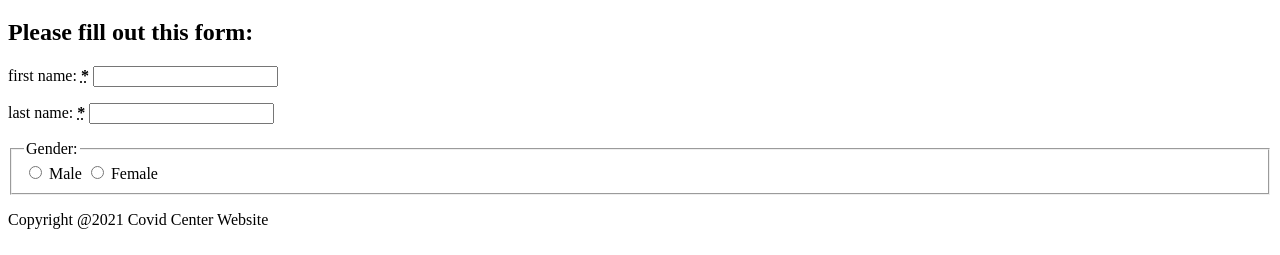
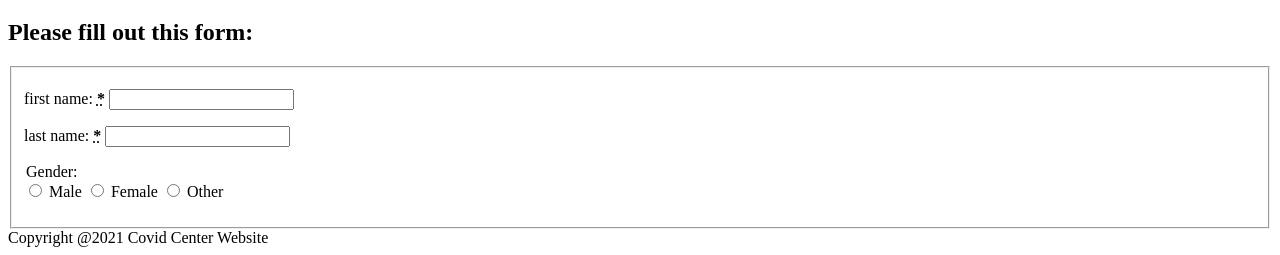
Before and after one commit to Yesauir/webapp_spring2021_covid_center, a plain HTML site: page index.html in a window 1280 px wide. Shown: the part 732-987 px from the top of the page. Drawn offline with Linux system fonts and the light colour scheme.

Commit message:
all fieldset

```diff
--- a/index.html
+++ b/index.html
@@ -16,6 +16,7 @@
                <h2>Please fill out this form:</h2>
                <article>
                     <form>
+                         <fieldset>
                               <p>
                                    <label for="txtfirstname">
                                         <span>first name: </span>
@@ -33,7 +34,7 @@
                               </p>
 
                               <p>
-                              <fieldset>
+
                                    <legend>Gender: </legend>
                                    <input type="radio" id="rbmale" name="gender" value="male">
                                    <label for="rbmale">Male</label>
@@ -41,8 +42,13 @@
                                    <input type="radio" id="rbfemale" name="gender" value="female">
                                    <label for="rbfemale">Female</label>
 
+                                   <input type="radio" id="rbother" name="gender" value="other">
+                                   <label for="rbother">Other</label>
+
+
+                              </p>
+
                          </fieldset>
-                         </p>
                     </form>
                </article>
           </section>
```
Lines whose indentation alone changed are shown as unchanged.
